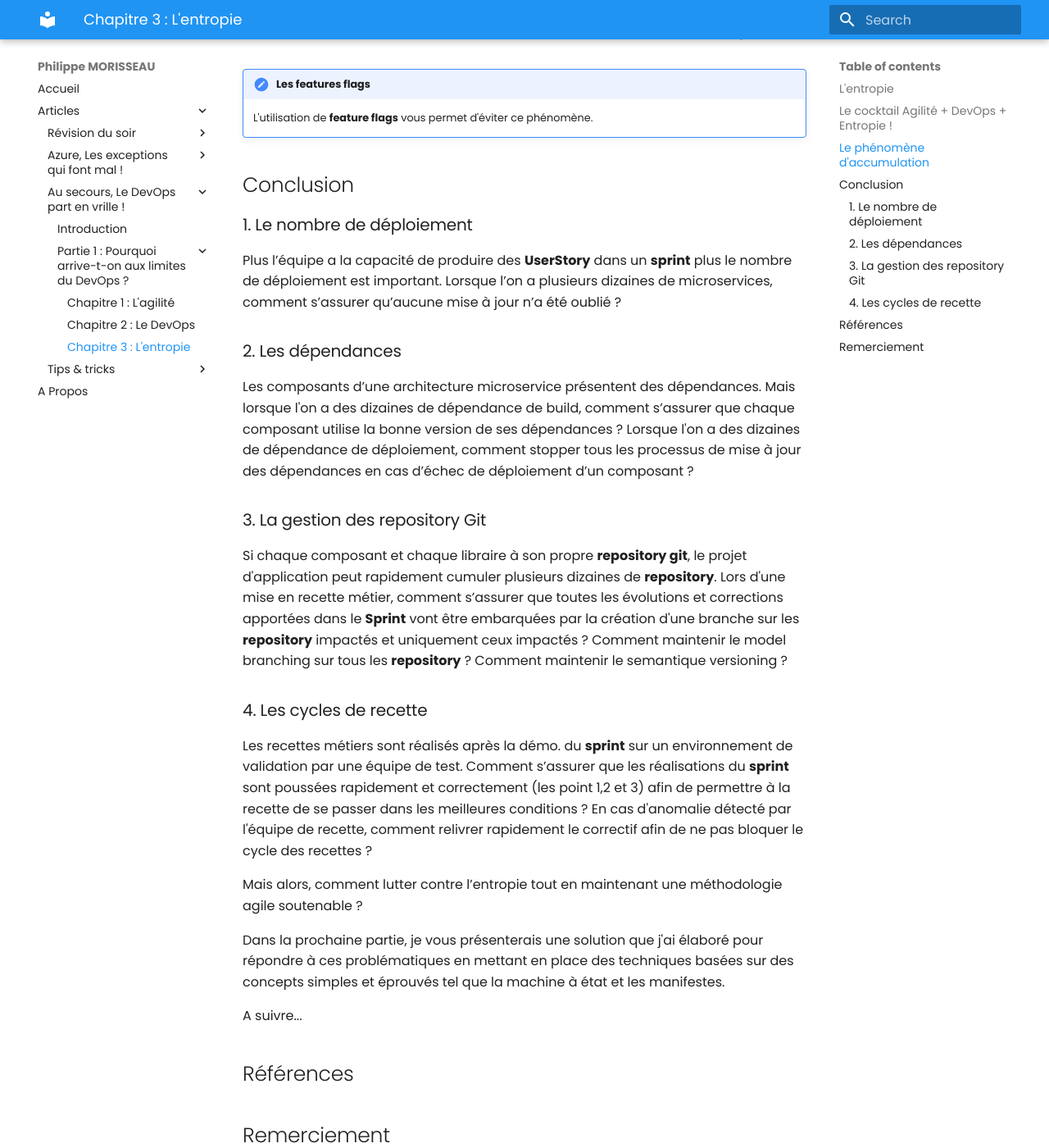
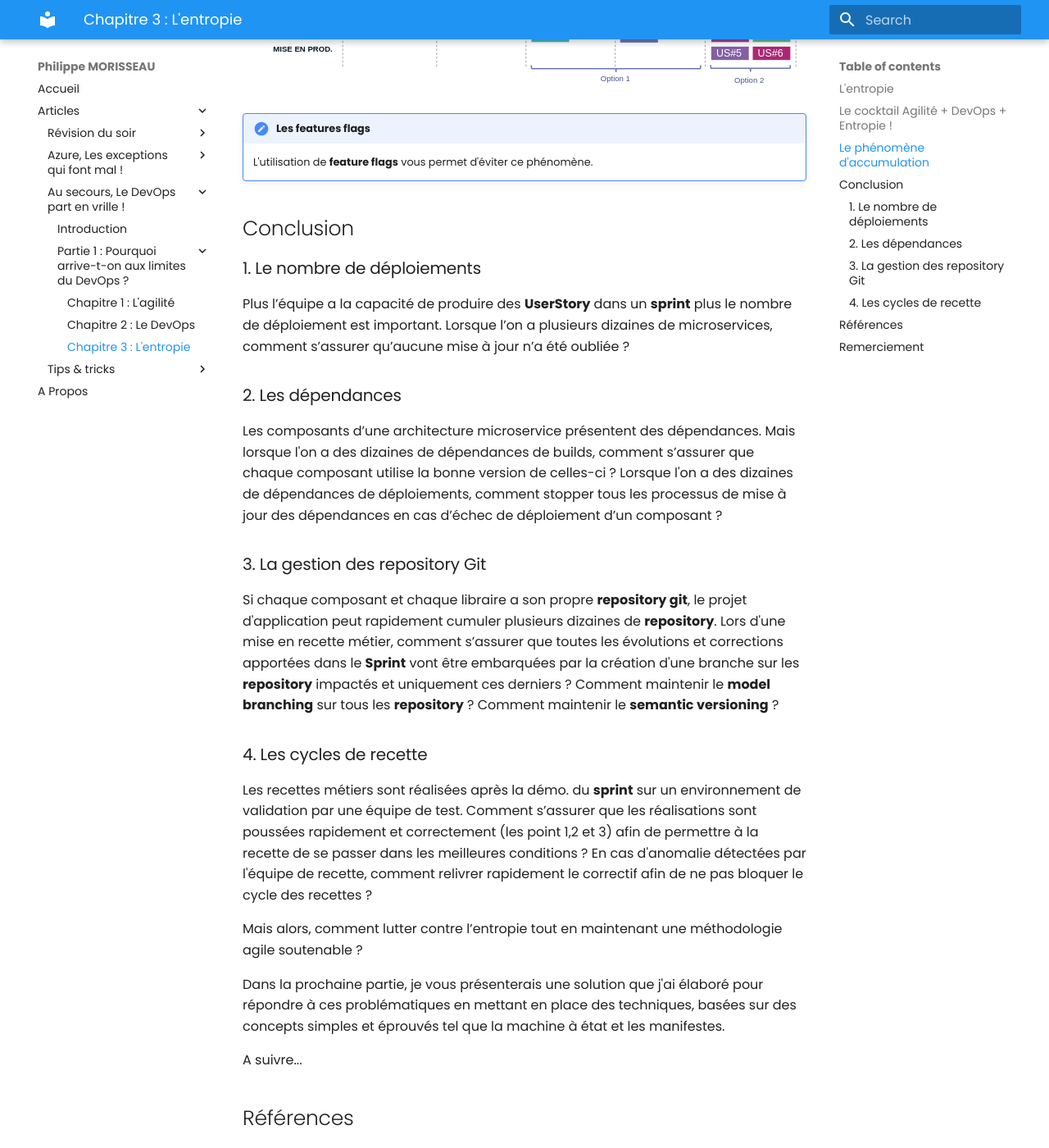
Before and after one commit to Ineaweb/Blog, an MkDocs documentation site: the page built from docs/articles/devops/vrille/03.pourquoi.entropie.md, in a window 1280 px wide and 1400 px high, scrolled down 4137 px. Shown: the whole window at 82% size. Built offline with MkDocs 1.6.1 and Material for MkDocs 9.7.7, drawn with Linux system fonts in a browser that asks for light colours; old or Windows-style settings are respelled for this version of MkDocs; some of the changed text lies outside the part shown.

Commit message:
fix: relecture MMA

```diff
--- a/docs/articles/devops/vrille/03.pourquoi.entropie.md
+++ b/docs/articles/devops/vrille/03.pourquoi.entropie.md
@@ -38,23 +38,25 @@
 Mais si l'on additionne tout cela, on obtient un cocktail difficile à digérer.
 
 !!! example "Sprint X"
-    La **UserStory X** dans le **Sprint X** impacte la librairie **Lib2**. L'équipe procéde à l'évolution sur le tronc (on est en TBD). Suite à la démo. celle-ci crée une nouvelle branche de **release** pour relivré la librairie. Pour assurer la résilience de la solution, on veut reconstruire l'ensemble des microservices utilisant cette librairie : **Web1** et **Web2** (dépendance de build). L'équipe doit relancer le pipeline de CI/CD des microservices à partir de leur dernière branche de **release**. Finalement, la **UserStory X** déclenche la création d'une nouvelle version de la **Lib2**, mais aussi le redéploiement de l'ensemble des microservices utilisant la libairie : **Web1** et **Web2**.
+    La **UserStory X** dans le **Sprint X** impacte la librairie **Lib2**. L'équipe procéde à l'évolution sur le tronc (on est en TBD). Suite à la démo. celle-ci crée une nouvelle branche de **release** pour relivrer la librairie. Pour assurer la résilience de la solution, on veut reconstruire l'ensemble des microservices utilisant cette librairie : **Web1** et **Web2** (dépendance de build). L'équipe doit relancer le pipeline de CI/CD des microservices à partir de leur dernière branche de **release**. Finalement, la **UserStory X** déclenche la création d'une nouvelle version de la **Lib2**, mais aussi le redéploiement de l'ensemble des microservices utilisant la libairie : **Web1** et **Web2**.
     ![sprint x](../../../img/03.pourquoi.lentropie.011.svg)
 
 !!! example "Sprint X+1"
     Durant le **Sprint** suivant, la **UserStory Y** consiste à créer un nouveau microservice **Web3**. Et pour héberger ce nouveau microservice nous allons devoir mettre à jour notre infrastructure (par exemple, instancier une nouvelle **Azure WebApp**). L'équipe :
+
     - crée une nouveau **repository** qui contiendra le code de notre microservice **Web3**.
     - réalise une évolution sur le tronc du **repository** de l'infrastructure.
     Après la démo., l'équipe crée une nouvelle branche de **release** pour livrer le microservice **Web3** et l'évolution de l'infrastructure. Afin de pouvoir déployer le nouveau microservice elle doit aussi avoir au préalable déployer la mise à jour de l'infrastructure (dépendance de déploiement).
     Durant ce **Sprint**, l'équipe de recette métier détecte une anomalie sur le service **Web1** lié à la dernière évolution de la **Lib2**, l'équipe doit donc faire un **hotfix** sur le **Web1**. Elle procède à la correction sur le tronc du **repository**. Puis une fois validée sur l'environnement d'intégration, l'équipe procède à un **cherry-pick** des commits de correction sur la branche de **release** correspondant à la version à relivrer. Encore une fois il faut procéder à une validation sur l'environnement d'intégration afin de s'assurer qu'il n'y a pas eu de regression avant de pouvoir déployer sur l'environnement de recette métier.
     ![sprint x+1](../../../img/03.pourquoi.lentropie.012.svg)
-    Suis-je capable de redéployer from scratch mon application à l'état du Sprint X ?
+    Suis-je capable de redéployer **from scratch** mon application à l'état du Sprint X ?
 
 ## Le phénomène d'accumulation
 
 Il y a pire encore...
-Reprenons l'exemple au-dessus de l'anomalie détecté. L'équipe de réalisation ayant beaucoup de **repository** à gérer (Et même si celle-ci maitrise parfaitement tous son code et sa démarche) met plusieurs jours pour relivrer le **hotfix** en recette métier. L'équipe métier va vouloir procéder à nouveau à la recette et constate qu'elle arrive en fin de **Sprint** et décide donc de décaler la recette de cette **UserStory** au **Sprint** suivant.
+Reprenons l'exemple au-dessus de l'anomalie détectée. L'équipe de réalisation ayant beaucoup de **repository** à gérer (Et même si celle-ci maitrise parfaitement tout son code et sa démarche) met plusieurs jours pour relivrer le **hotfix** en recette métier. L'équipe métier va vouloir procéder à nouveau à la recette, puis constate qu'elle arrive en fin de **Sprint** et décide donc de décaler la recette de cette **UserStory** au **Sprint** suivant.
 On arrive là devant un dilemme :
+
 1. Doit-on livrer tous nos composants sauf celui-ci en production ? Ou,
 2. Doit-on conditionner la mise en production à la validation de cette **UserStory** et donc décaler la mise en production au **Sprint** suivant ?
 
@@ -67,21 +69,21 @@
 
 ## Conclusion
 
-### 1. Le nombre de déploiement
-Plus l’équipe a la capacité de produire des **UserStory** dans un **sprint** plus le nombre de déploiement est important. Lorsque l’on a plusieurs dizaines de microservices, comment s’assurer qu’aucune mise à jour n’a été oublié ?
+### 1. Le nombre de déploiements
+Plus l’équipe a la capacité de produire des **UserStory** dans un **sprint** plus le nombre de déploiement est important. Lorsque l’on a plusieurs dizaines de microservices, comment s’assurer qu’aucune mise à jour n’a été oubliée ?
 
 ### 2. Les dépendances
-Les composants d’une architecture microservice présentent des dépendances. Mais lorsque l'on a des dizaines de dépendance de build, comment s’assurer que chaque composant utilise la bonne version de ses dépendances ? Lorsque l'on a des dizaines de dépendance de déploiement, comment stopper tous les processus de mise à jour des dépendances en cas d’échec de déploiement d’un composant ?
+Les composants d’une architecture microservice présentent des dépendances. Mais lorsque l'on a des dizaines de dépendances de builds, comment s’assurer que chaque composant utilise la bonne version de celles-ci ? Lorsque l'on a des dizaines de dépendances de déploiements, comment stopper tous les processus de mise à jour des dépendances en cas d’échec de déploiement d’un composant ?
 
 ### 3. La gestion des repository Git
-Si chaque composant et chaque libraire à son propre **repository git**, le projet d'application peut rapidement cumuler plusieurs dizaines de **repository**. Lors d'une mise en recette métier, comment s’assurer que toutes les évolutions et corrections apportées dans le **Sprint** vont être embarquées par la création d'une branche sur les **repository** impactés et uniquement ceux impactés ? Comment maintenir le model branching sur tous les **repository** ? Comment maintenir le semantique versioning ?
+Si chaque composant et chaque libraire a son propre **repository git**, le projet d'application peut rapidement cumuler plusieurs dizaines de **repository**. Lors d'une mise en recette métier, comment s’assurer que toutes les évolutions et corrections apportées dans le **Sprint** vont être embarquées par la création d'une branche sur les **repository** impactés et uniquement ces derniers ? Comment maintenir le **model branching** sur tous les **repository** ? Comment maintenir le **semantic versioning** ?
 
 ### 4. Les cycles de recette
-Les recettes métiers sont réalisés après la démo. du **sprint** sur un environnement de validation par une équipe de test. Comment s’assurer que les réalisations du **sprint** sont poussées rapidement et correctement (les point 1,2 et 3) afin de permettre à la recette de se passer dans les meilleures conditions ? En cas d'anomalie détecté par l'équipe de recette, comment relivrer rapidement le correctif afin de ne pas bloquer le cycle des recettes ?
+Les recettes métiers sont réalisées après la démo. du **sprint** sur un environnement de validation par une équipe de test. Comment s’assurer que les réalisations sont poussées rapidement et correctement (les point 1,2 et 3) afin de permettre à la recette de se passer dans les meilleures conditions ? En cas d'anomalie détectées par l'équipe de recette, comment relivrer rapidement le correctif afin de ne pas bloquer le cycle des recettes ?
 
 Mais alors, comment lutter contre l’entropie tout en maintenant une méthodologie agile soutenable ?
 
-Dans la prochaine partie, je vous présenterais une solution que j'ai élaboré pour répondre à ces problématiques en mettant en place des techniques basées sur des concepts simples et éprouvés tel que la machine à état et les manifestes.
+Dans la prochaine partie, je vous présenterais une solution que j'ai élaboré pour répondre à ces problématiques en mettant en place des techniques, basées sur des concepts simples et éprouvés tel que la machine à état et les manifestes.
 
 A suivre...
 
```
Also changed, not shown: other parts of docs/articles/devops/vrille/03.pourquoi.entropie.md (+4 -4 lines).
